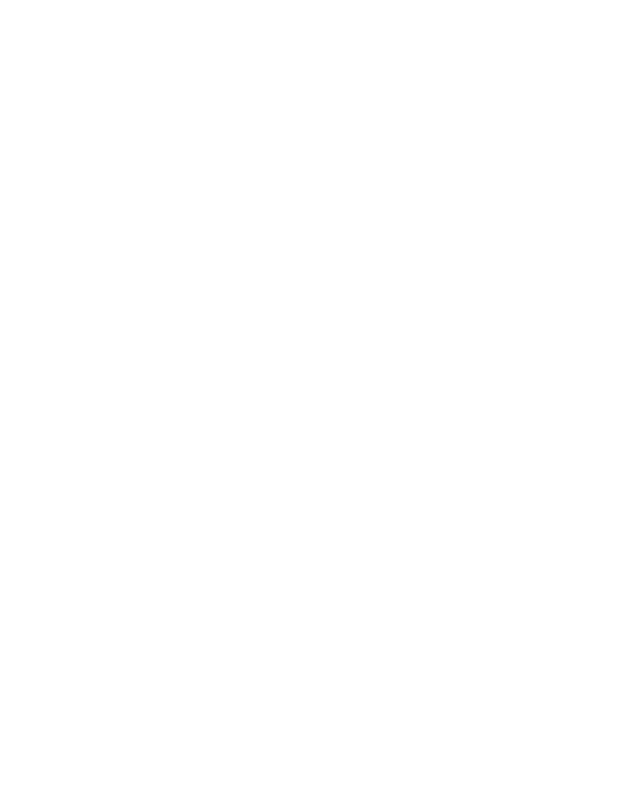
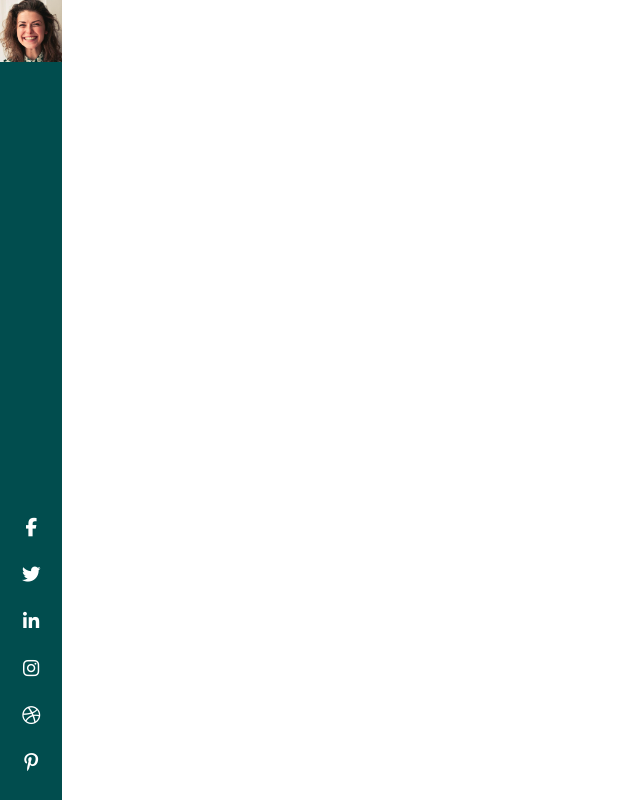
Before and after one commit to andreitch/scarlett, a plain HTML site: page index.html in a window 1280 px wide. Shown: the whole page, without its empty margins (0-640 px from the left). Drawn offline with Linux system fonts and the light colour scheme; a web font is replaced by a local one.

Commit message:
Building The Side Nav

```diff
--- a/index.html
+++ b/index.html
@@ -21,5 +21,22 @@
 
     <title>Scarlett Portfoloo</title>
   </head>
-  <body></body>
+  <body>
+    <!--************************************ Aside Nav ****************************-->
+    <aside id="side-nav">
+      <div class="side-nav__content">
+        <div class="side-nav__content--logo">
+          <img src="img/logo-01.jpg" alt="logo" />
+        </div>
+        <ul class="side-nav__content--social">
+          <a href="#"><i class="fab fa-facebook-f"></i></a>
+          <a href="#"><i class="fab fa-twitter"></i></a>
+          <a href="#"><i class="fab fa-linkedin-in"></i></a>
+          <a href="#"><i class="fab fa-instagram"></i></a>
+          <a href="#"><i class="fab fa-dribbble"></i></a>
+          <a href="#"><i class="fab fa-pinterest-p"></i></a>
+        </ul>
+      </div>
+    </aside>
+  </body>
 </html>
--- a/style.css
+++ b/style.css
@@ -0,0 +1,86 @@
+/* Reset */
+*,
+*::before,
+*::after {
+  margin: 0;
+  padding: 0;
+  box-sizing: border-box;
+}
+
+/********************************************* Utility Components *********************************************/
+:root {
+  font-size: 62.5%;
+
+  /************ Custom Properties *************/
+
+  /* Main Color */
+  --primary-color: #014d4e;
+
+  /* Secondary Color */
+  --secondary-color: #ff9408;
+
+  /* Secondary Color Modified */
+  --secondary-color-m: #ff94088e;
+
+  /* tertiary color */
+  --tertiary-color: #017374;
+
+  /* tertiary color modified */
+  --tertiary-color-m: #01727498;
+}
+
+body {
+  font-family: "Baloo Tamma 2", cursive;
+  line-height: 1.8;
+
+  display: flex;
+}
+
+/********************************************* Main Styling ****************************************************/
+
+/************************************* Side Nav ****************************/
+aside#side-nav {
+  position: sticky;
+  top: 0;
+  left: 0;
+  height: 100vh;
+}
+
+div.side-nav__content {
+  height: 100%;
+
+  display: flex;
+  flex-direction: column;
+  justify-content: space-between;
+
+  background-color: var(--primary-color);
+}
+
+div.side-nav__content--logo img {
+  width: calc(3vw + 3vh);
+
+  object-fit: cover;
+}
+
+ul.side-nav__content--social {
+  height: 100%;
+
+  display: flex;
+  flex-direction: column;
+  align-items: center;
+  justify-content: flex-end;
+}
+
+ul.side-nav__content--social a i {
+  /* 20px => 2rem => {1rem + [(10/1500) * 100]} => Dynamic Value */
+  font-size: calc(1rem + 0.66667vw);
+  color: white;
+
+  padding-bottom: calc(2rem + 0.66667vw);
+  transition: color 0.35s cubic-bezier(0.68, -0.55, 0.265, 1.55);
+}
+
+ul.side-nav__content--social a i:hover,
+ul.side-nav__content--social a i:active {
+  color: var(--secondary-color);
+}
```
